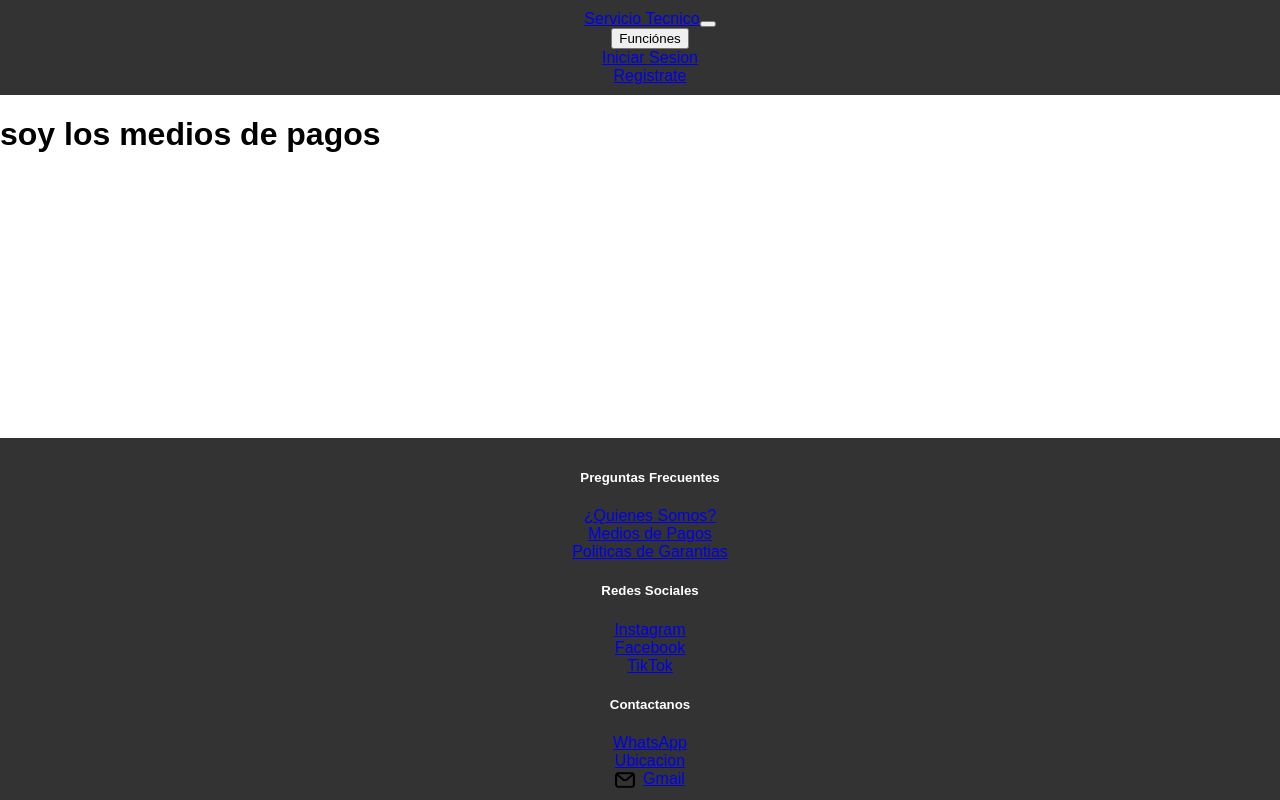
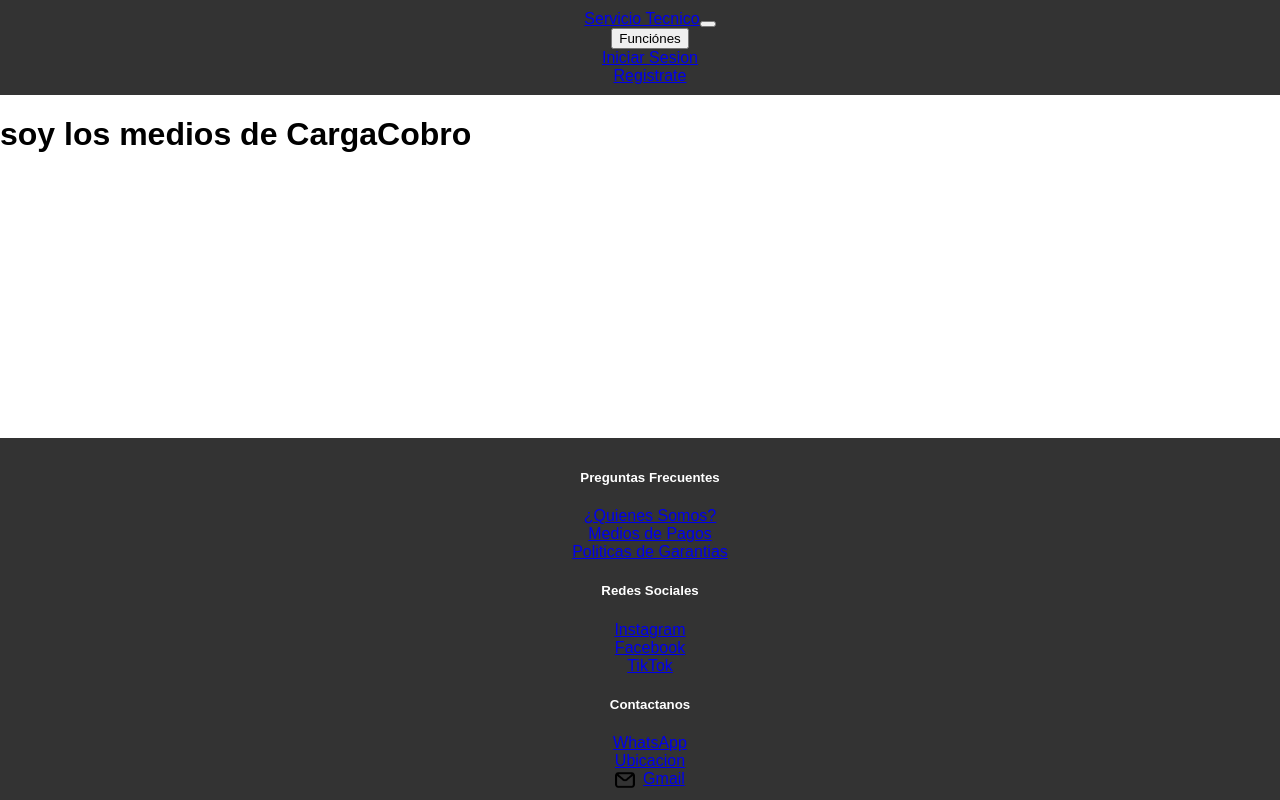
Before and after one commit to MatiasAhumada/ecommerce-electronica, a React app in the folder Front/: page /pagos in a window 1280 px wide. Built offline with nearby package versions, Linux system fonts and the light colour scheme; the HTML template or start-up script is replaced by a standard one.

Commit message:
creacion de estructura de diseño

```diff
--- a/Front/src/App.jsx
+++ b/Front/src/App.jsx
@@ -4,12 +4,12 @@
 import Navb from "./View/Common/Navbar";
 import Home from "./View/Home";
 import Footer from "./View/Common/Footer";
-import QSomos from "./View/Common/Qsomos";
+import QSomos from "./View/Qsomos";
 import Login from "./View/Login";
 import Register from "./View/Register";
-import Pagos from "./View/Common/Pagos";
-import Garantia from "./View/Common/Garantia";
-import CargarEquipo from "./View/CargarEquipo";
+import Garantia from "./View/Garantia";
+import CargarEquipo from "./View/At. Clientes/CargarEquipo";
+import CargaCobro from "./View/Cobranzas/CargaCobro";
 
 function App() {
   //const [count, setCount] = useState([])
@@ -22,7 +22,7 @@
         <Route path="/login" element={<Login></Login>}></Route>
         <Route path="/register" element={<Register></Register>}></Route>
         <Route path="/qsomos" element={<QSomos></QSomos>}></Route>
-        <Route path="/pagos" element={<Pagos></Pagos>}></Route>
+        <Route path="/pagos" element={<CargaCobro></CargaCobro>}></Route>
         <Route path="/garantia" element={<Garantia></Garantia>}></Route>
         <Route path="/cargaequipo" element={<CargarEquipo></CargarEquipo>}></Route>
       </Routes>
--- /dev/null
+++ b/Front/src/View/Cobranzas/CargaCobro.jsx
@@ -0,0 +1,12 @@
+import React from 'react';
+import { Container } from 'react-bootstrap';
+
+const CargaCobro = () => {
+    return (
+        <Container>
+            <h1>soy los medios de CargaCobro</h1>
+        </Container>
+    );
+};
+
+export default CargaCobro;
--- a/Front/src/View/Common/Pagos.jsx
+++ b/Front/src/View/Equipos/StockEquipos.jsx
@@ -1,12 +1,14 @@
 import React from 'react';
 import { Container } from 'react-bootstrap';
 
-const Pagos = () => {
+const StockEquipos = () => {
     return (
         <Container>
-            <h1>soy los medios de pagos</h1>
+            <h1>soy los medios de StockEquipos
+
+            </h1>
         </Container>
     );
 };
 
-export default Pagos;
+export default StockEquipos;
```
Also changed, not shown: Front/src/View/Administracion/Admin.jsx (added, +12 -0 lines), Front/src/View/Cobranzas/MuestraCobro.jsx (added, +12 -0 lines), Front/src/View/Tecnicos/EditFT.jsx (added, +12 -0 lines), Front/src/View/Tecnicos/MostrarFT.jsx (added, +12 -0 lines), Front/src/View/At. Clientes/CargarEquipo.jsx (renamed from Front/src/View/CargarEquipo.jsx), Front/src/View/Garantia.jsx (renamed from Front/src/View/Common/Garantia.jsx), Front/src/View/Qsomos.jsx (renamed from Front/src/View/Common/Qsomos.jsx).
